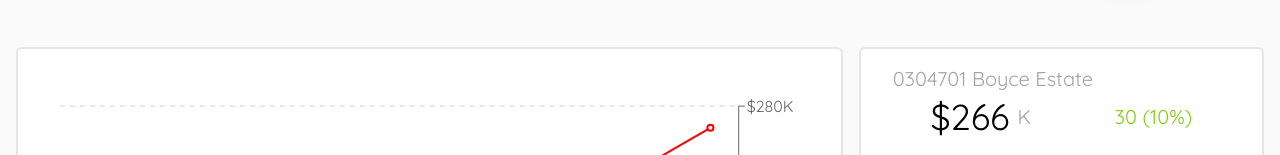
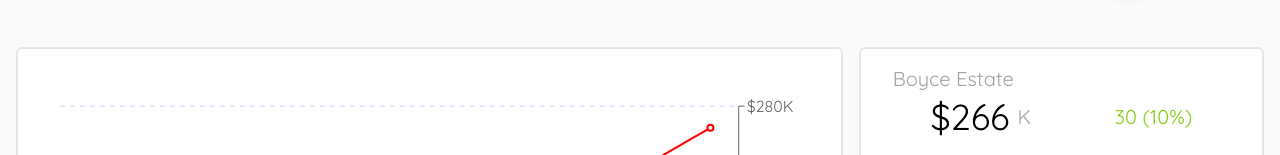
Before and after one commit to Supercamy/stock-dashboard, a React (Create React App) app: page / in a window 1280 px wide. Shown: the part 200-355 px from the top of the page. Built offline with nearby package versions, Linux system fonts and the light colour scheme.

Commit message:
change to text with conditional

```diff
--- a/src/components/Dashboard.js
+++ b/src/components/Dashboard.js
@@ -16,14 +16,16 @@ const Dashboard = () => {
   const { opalFilter } = useContext(StockContext)
 
   // const [opalDetails, setOpalDetails] = useState({})
-  const [overvieww, setOverview] = useState('Gordon')
+  const [overvieww, setOverview] = useState([{ Opal: 'Gordon', BudgetSum: 0 }])
 
   useEffect(() => {
     let overviewg = summedDataSummary.filter((item) => item.Opal === opalFilter)
-    // overviewg = overviewg[0].Opal.replace(/[0-9]/g, '')
-    // console.log(overviewg)
     setOverview(overviewg)
   }, [opalFilter])
+
+  const removeNumbers = (text) => {
+    return text.replace(/[0-9]/g, '')
+  }
 
   return (
     <div
@@ -39,13 +41,15 @@ const Dashboard = () => {
         <Chartg />
       </div>
       <div>
+        {overvieww.length > 0 && (
           <Overview
-          symbol={overvieww[0].Opal}
+            symbol={removeNumbers(overvieww[0].Opal)}
             price={Math.round(overvieww[0].BudgetSum)}
             change={30}
             changePercent={10.0}
             currency={'K'}
           />
+        )}
       </div>
       <div className='row-span-2 xl:row-span-3'>
         <Details details={mockCompanyDetails} />
```
Lines whose indentation alone changed are shown as unchanged.
